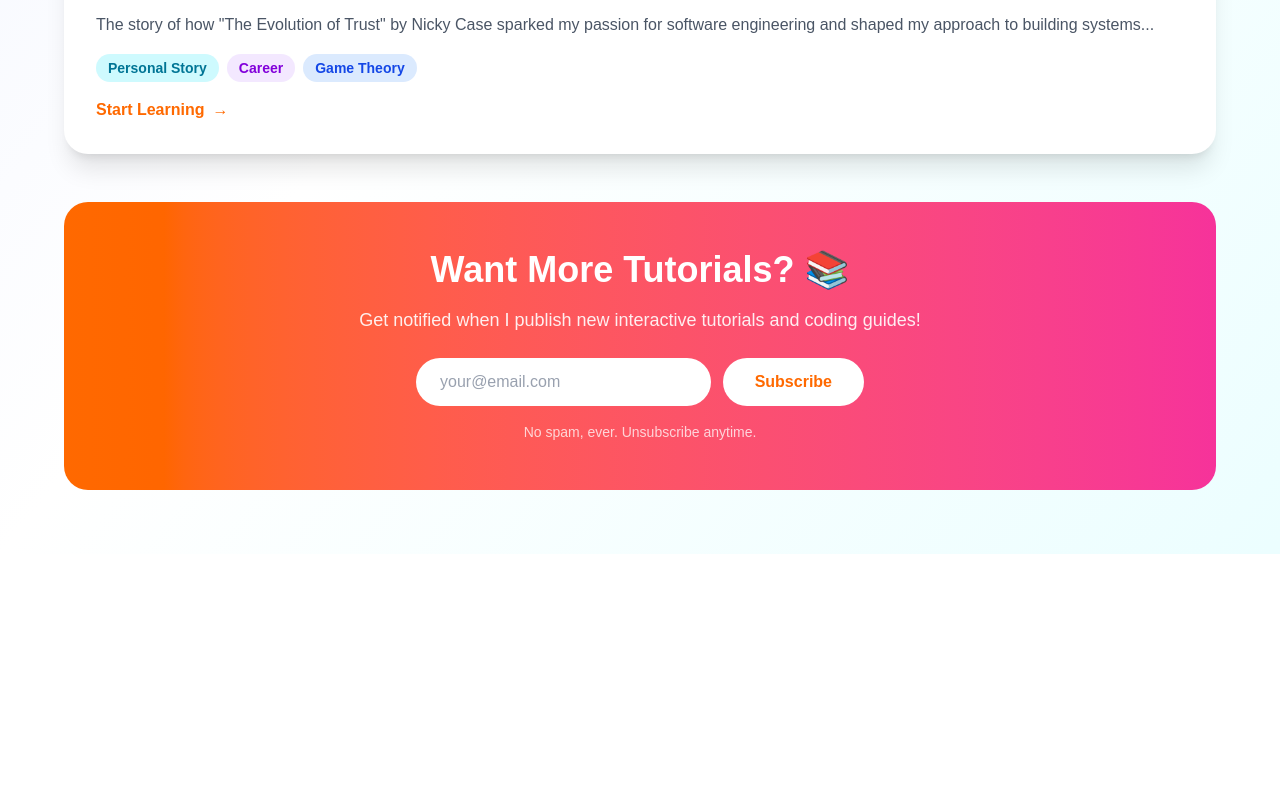
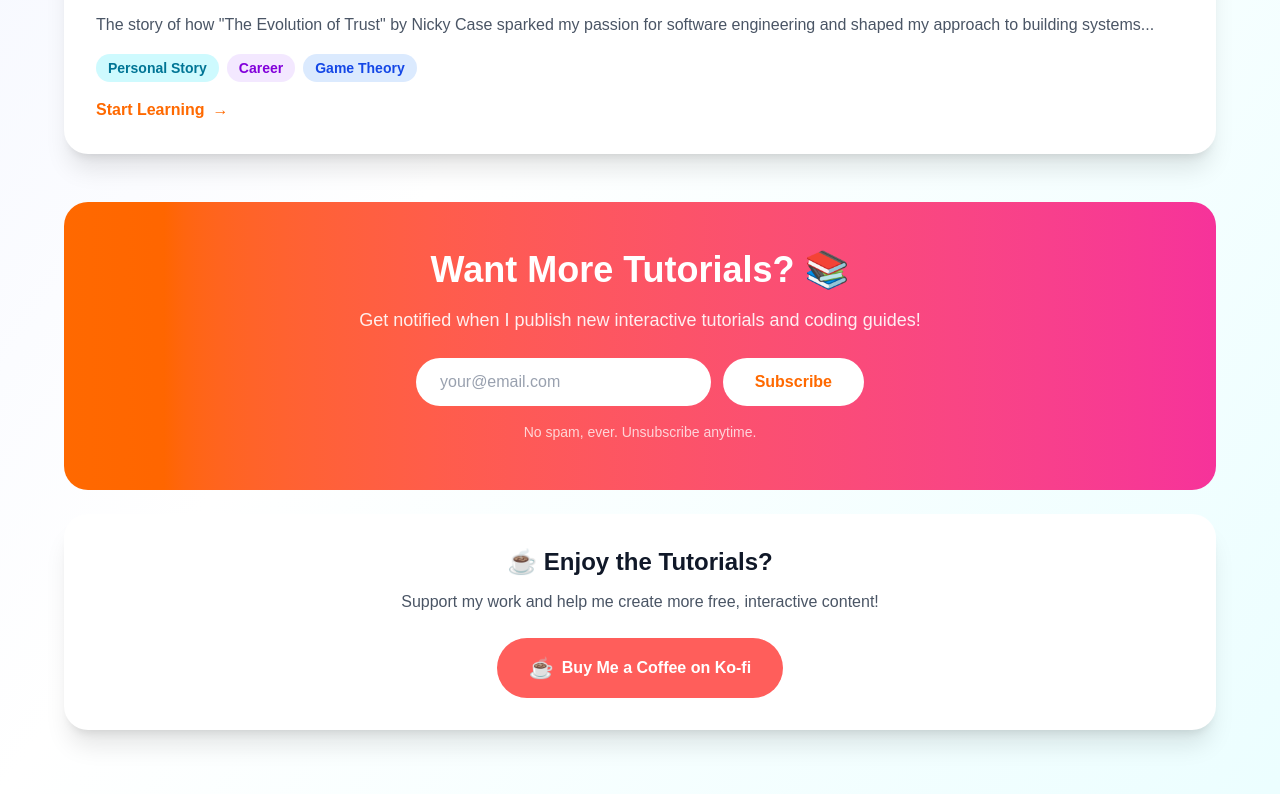
Before and after one commit to Yatheesh-Nagella/yatheesh-portfolio, a Next.js app: page /blogs in a window 1280 px wide. Shown: the part 992-1786 px from the top of the page. Before the commit the page ends 1546 px from the top, so only its background shows below. Built offline with nearby package versions, Linux system fonts and the light colour scheme.

Commit message:
ko-fi gateway implementation

```diff
--- a/app/blogs/build-pong-game/page.jsx
+++ b/app/blogs/build-pong-game/page.jsx
@@ -3,6 +3,7 @@
 import React, { useState, useEffect, useRef } from 'react';
 import Link from 'next/link';
 import { event } from '@/lib/analytics';
+import KofiButton from '@/components/KofiButton';
 
 // ============================================================================
 // ANALYTICS HELPER (Same pattern as Mouse Effects tutorial)
@@ -1295,6 +1296,10 @@ function PongGame() {
                         </div>
                     </div>
                 </section>
+                {/* NEW: Ko-fi Support Section */}
+                <section className="mt-10">
+                    <KofiButton />
+                </section>
 
             </div>
         </div>
--- a/app/blogs/page.jsx
+++ b/app/blogs/page.jsx
@@ -156,8 +156,10 @@ export default function BlogsPage() {
             ))}
           </div>
 
-          {/* Newsletter CTA */}
-          <div className="mt-12 bg-gradient-to-r from-orange-500 to-pink-500 rounded-3xl p-8 lg:p-12 text-white text-center">
+          {/* Newsletter + Ko-fi CTA */}
+          <div className="mt-12 space-y-6">
+            {/* Newsletter */}
+            <div className="bg-gradient-to-r from-orange-500 to-pink-500 rounded-3xl p-8 lg:p-12 text-white text-center">
               <h3 className="text-3xl lg:text-4xl font-black mb-4">
                 Want More Tutorials? 📚
               </h3>
@@ -178,6 +180,25 @@ export default function BlogsPage() {
                 No spam, ever. Unsubscribe anytime.
               </p>
             </div>
+            {/* Ko-fi */}
+            <div className="bg-white rounded-3xl p-8 text-center shadow-xl">
+              <h3 className="text-2xl font-bold text-gray-900 mb-3">
+                ☕ Enjoy the Tutorials?
+              </h3>
+              <p className="text-gray-600 mb-6">
+                Support my work and help me create more free, interactive content!
+              </p>
+              <a
+                href="https://ko-fi.com/yatheeshnagella"
+                target="_blank"
+                rel="noopener noreferrer"
+                className="inline-flex items-center gap-2 bg-[#FF5E5B] hover:bg-[#FF4542] text-white px-8 py-4 rounded-full font-bold transition-all hover:scale-105"
+              >
+                <span className="text-xl">☕</span>
+                <span>Buy Me a Coffee on Ko-fi</span>
+              </a>
+            </div>
+          </div>
         </div>
       </main>
     </div>
--- /dev/null
+++ b/components/KofiButton.jsx
@@ -0,0 +1,52 @@
+'use client';
+
+export default function KofiButton({
+  style = 'default', // 'default' | 'minimal' | 'floating'
+  message = 'Support my work'
+}) {
+  if (style === 'floating') {
+    return (
+      <div className="fixed bottom-6 right-6 z-50 hidden lg:block">
+        <a
+          href="https://ko-fi.com/yatheeshnagella"
+          target="_blank"
+          rel="noopener noreferrer"
+          className="flex items-center gap-2 bg-[#FF5E5B] hover:bg-[#FF4542] text-white px-4 py-3 rounded-full shadow-lg transition-all hover:scale-105"
+        >
+          <span className="text-xl">☕</span>
+          <span className="font-semibold">Support</span>
+        </a>
+      </div>
+    );
+  } else if (style === 'minimal') {
+    return (
+      <a
+        href="https://ko-fi.com/yatheeshnagella"
+        target="_blank"
+        rel="noopener noreferrer"
+        className="inline-flex items-center gap-2 text-gray-600 hover:text-[#FF5E5B] transition-colors"
+      >
+        <span>☕</span>
+        <span className="text-sm underline">{message}</span>
+      </a>
+    );
+  }
+  // Default style - prominent button
+  return (
+    <div className="bg-gradient-to-r from-[#FF5E5B] to-[#FF8E3C] rounded-2xl p-6 text-white text-center">
+      <h3 className="text-2xl font-bold mb-2">Enjoyed this tutorial?</h3>
+      <p className="mb-4 opacity-90">
+        Your support helps me create more free, interactive content!
+      </p>
+      <a
+        href="https://ko-fi.com/yatheeshnagella"
+        target="_blank"
+        rel="noopener noreferrer"
+        className="inline-flex items-center gap-2 bg-white text-[#FF5E5B] px-6 py-3 rounded-full font-bold hover:bg-gray-100 transition-colors"
+      >
+        <span className="text-xl">☕</span>
+        <span>Buy Me a Coffee</span>
+      </a>
+    </div>
+  );
+}
```
Lines whose indentation alone changed are shown as unchanged.
